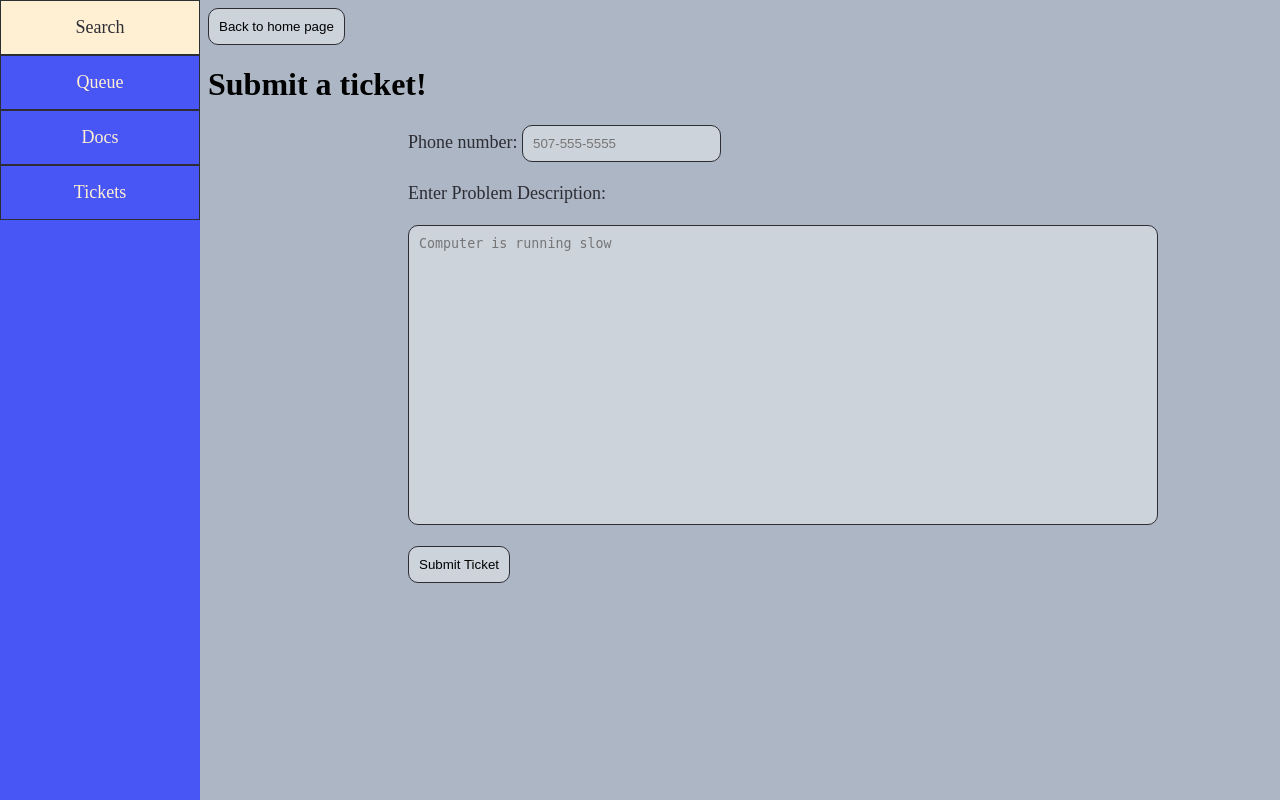
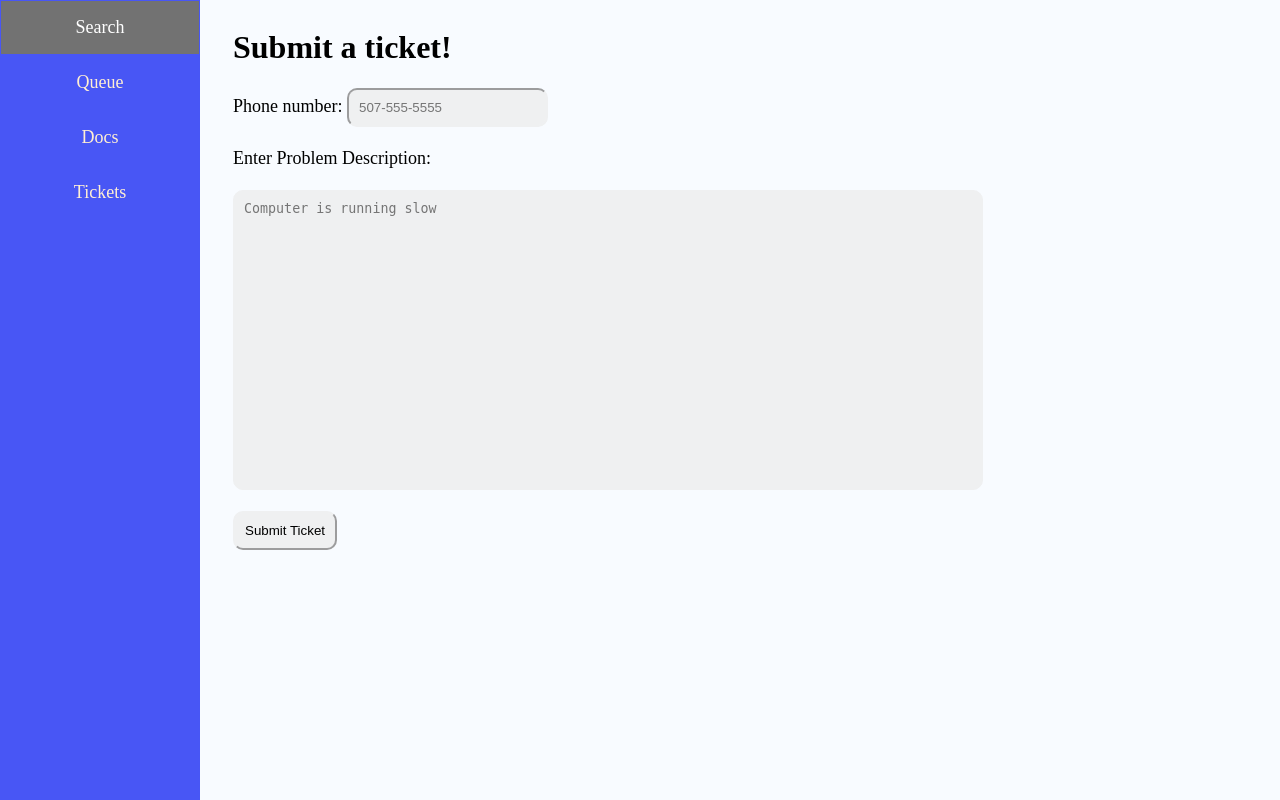
Before and after one commit to karis-plath/cosyCOSB, a PHP site: page /createTicket.php in a window 1280 px wide. Run offline with PHP 8.4, Linux system fonts and the light colour scheme; a user stored in the database is signed in; data comes from the database, SQL or seed files in the repository.

Commit message:
ticket form css

```diff
--- a/createTicket.css
+++ b/createTicket.css
@@ -1,45 +1,40 @@
 *{
-    background: #ADB6C4;
+  background: #f8fbff;
+}
+
+h1{
+  padding-left: 200px;
 }
 
 input{
 border-radius: 10px; /* You can adjust the radius value to your preference */
 padding: 10px; /* Optional: Add some padding for better aesthetics */
-  border: 1px solid #2d2d34; /* Optional: Add a border for better visibility */
-  background: #cdd3db;
+background: #eff0f1;
+border-color: #eff0f1;
 }
 
 .container{
   padding-left: 200px;
   font-size: 18px;
-    color: #2d2d34;
   text-align:left;
 }
+
 textarea{
 border-radius: 10px; /* You can adjust the radius value to your preference */
-  padding: 10px; /* Optional: Add some padding for better aesthetics */
-  border: 1px solid #2d2d34; /* Optional: Add a border for better visibility */
-  background: #cdd3db;
-
-
+padding: 10px; /* Optional: Add some padding for better aesthetics */  border: 1px solid #2d2d34; /* Optional: Add a border for better visibility */
+background: #eff0f1;
 height: 300px;
 width: 750px;
 resize: none;
+border-color: #eff0f1;
 }
 
-.ep{
+.page{
+  padding-top: 0%;
+  padding-left: 25px;
   display: flex;
   flex-direction: row;
   align-items: start;
-  font-size: 18px;
-  color: #2d2d34;
-  text-align: left;
-}
-.page{
-  padding-left: 200px;
-}
-.p{
-  padding-left: 20px;
 }
 
 .sidenav {
@@ -62,11 +57,28 @@ textarea{
 display: block;
 text-align: center;
 border-style:solid;
-  border-color: #2d2d34;
+border-color: #4856f5;
 border-width: 1px;
 }
 
 .sidenav a:hover {
-  background-color: #ffefd3;
-  color: #2d2d34;
+background-color: #727272;
+color: white;
 }
+
+button{
+  background-color: #4856f5;
+  border: none;
+  color: white;
+  padding: 12px 27px;
+  text-align: center;
+  display: inline-block;
+  font-size: 16px;
+  border-radius: 8px;
+  margin-top: 15px;
+}
+
+button:hover{
+  background-color: #727272;
+  color: white;
+}
--- a/createTicket.php
+++ b/createTicket.php
@@ -18,7 +18,6 @@
     </div>
     <div class="page">
         <div>
-            <input type="submit" class="inputBtn" value="Back to home page">
             <div class="title">
                 <h1>Submit a ticket!</h1>
             </div>
--- a/gCreateTicket.php
+++ b/gCreateTicket.php
@@ -19,7 +19,6 @@
     </div>
     <div class="page">
         <div>
-            <input type="submit" class="inputBtn" value="Back to home page">
             <div class="title">
                 <h1>Submit a ticket!</h1>
             </div>
```
Lines whose indentation alone changed are shown as unchanged.
